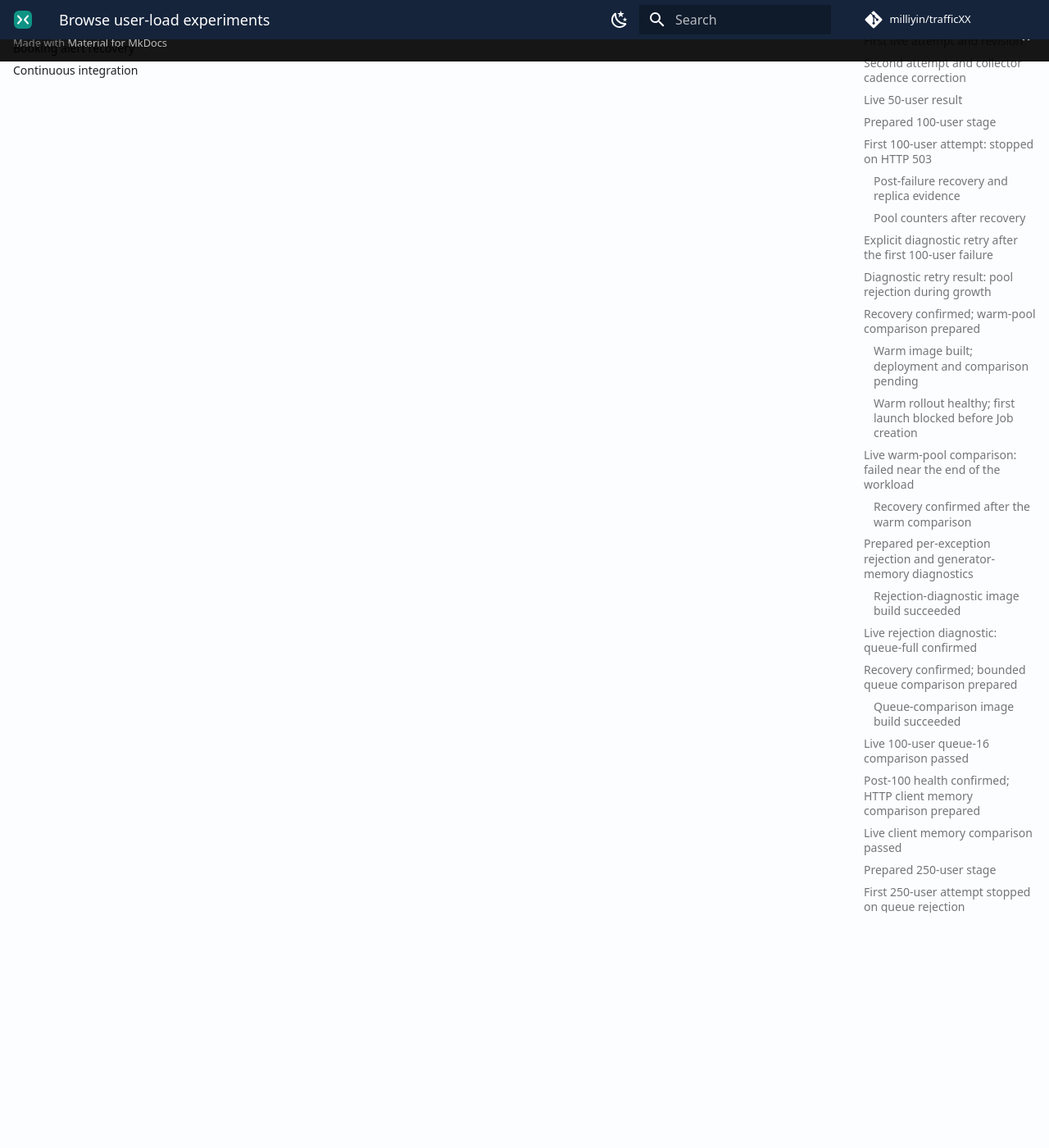
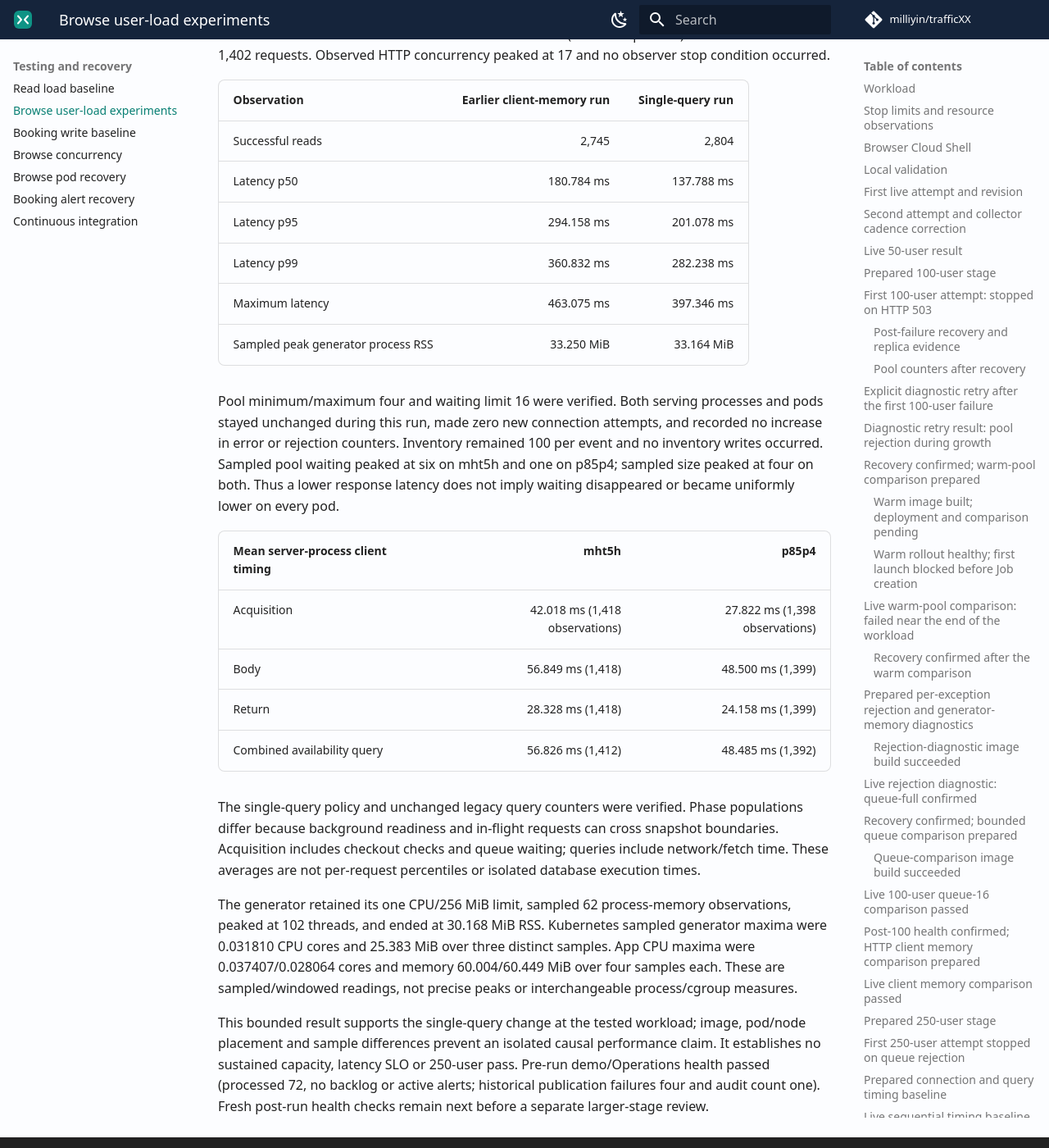
Before and after one commit to milliyin/trafficXX, an MkDocs documentation site: the page built from docs/browse-user-load.md, in a window 1280 px wide and 1400 px high, scrolled down 31869 px. Shown: the whole window at 82% size. Built offline with MkDocs 1.6.1 and Material for MkDocs 9.7.7, drawn with Linux system fonts in a browser that asks for light colours; comment, search, counter and statistics services are not loaded; some of the changed text lies outside the part shown.

Commit message:
Record passing 100-user single-query comparison

```diff
--- a/docs/browse-user-load.md
+++ b/docs/browse-user-load.md
@@ -1414,4 +1414,56 @@ error/rejection deltas, queue pressure and generator memory with the earlier
 
 Keep Cloud Shell open for up to eight minutes. Retain complete output and run
 the demo/Operations health scripts afterwards, on success or failure. There
-is no live result for this mode yet and no guarantee that 250 users will pass.
+is no guarantee that 250 users will pass. The first live result follows.
+
+## Live 100-user single-query comparison passed
+
+Run `e730b8fbc5b7`, Job `browse-users-100-singlequery`, passed both workload
+and final BROWSE_USERS_100_OK checks on the deployed caf image. All 100 users
+participated: 2,804 reads returned HTTP 200 with zero errors over 60.100 seconds
+(46.655 requests/s). Both routes received 1,402 requests. Observed HTTP
+concurrency peaked at 17 and no observer stop condition occurred.
+
+| Observation | Earlier client-memory run | Single-query run |
+| --- | ---: | ---: |
+| Successful reads | 2,745 | 2,804 |
+| Latency p50 | 180.784 ms | 137.788 ms |
+| Latency p95 | 294.158 ms | 201.078 ms |
+| Latency p99 | 360.832 ms | 282.238 ms |
+| Maximum latency | 463.075 ms | 397.346 ms |
+| Sampled peak generator process RSS | 33.250 MiB | 33.164 MiB |
+
+Pool minimum/maximum four and waiting limit 16 were verified. Both serving
+processes and pods stayed unchanged during this run, made zero new connection
+attempts, and recorded no increase in error or rejection counters. Inventory
+remained 100 per event and no inventory writes occurred. Sampled pool waiting
+peaked at six on mht5h and one on p85p4; sampled size peaked at four on both.
+Thus a lower response latency does not imply waiting disappeared or became
+uniformly lower on every pod.
+
+| Mean server-process client timing | mht5h | p85p4 |
+| --- | ---: | ---: |
+| Acquisition | 42.018 ms (1,418 observations) | 27.822 ms (1,398 observations) |
+| Body | 56.849 ms (1,418) | 48.500 ms (1,399) |
+| Return | 28.328 ms (1,418) | 24.158 ms (1,399) |
+| Combined availability query | 56.826 ms (1,412) | 48.485 ms (1,392) |
+
+The single-query policy and unchanged legacy query counters were verified.
+Phase populations differ because background readiness and in-flight requests
+can cross snapshot boundaries. Acquisition includes checkout checks and queue
+waiting; queries include network/fetch time. These averages are not per-request
+percentiles or isolated database execution times.
+
+The generator retained its one CPU/256 MiB limit, sampled 62 process-memory
+observations, peaked at 102 threads, and ended at 30.168 MiB RSS. Kubernetes
+sampled generator maxima were 0.031810 CPU cores and 25.383 MiB over three
+distinct samples. App CPU maxima were 0.037407/0.028064 cores and memory
+60.004/60.449 MiB over four samples each. These are sampled/windowed readings,
+not precise peaks or interchangeable process/cgroup measures.
+
+This bounded result supports the single-query change at the tested workload;
+image, pod/node placement and sample differences prevent an isolated causal
+performance claim. It establishes no sustained capacity, latency SLO or
+250-user pass. Pre-run demo/Operations health passed (processed 72, no backlog
+or active alerts; historical publication failures four and audit count one).
+Fresh post-run health checks remain next before a separate larger-stage review.
```
Also changed, not shown: README.md (+5 -1 lines), docs/index.md (+6 -5 lines), docs/progress.md (+4 -2 lines), memeory.md (+2 -0 lines).
